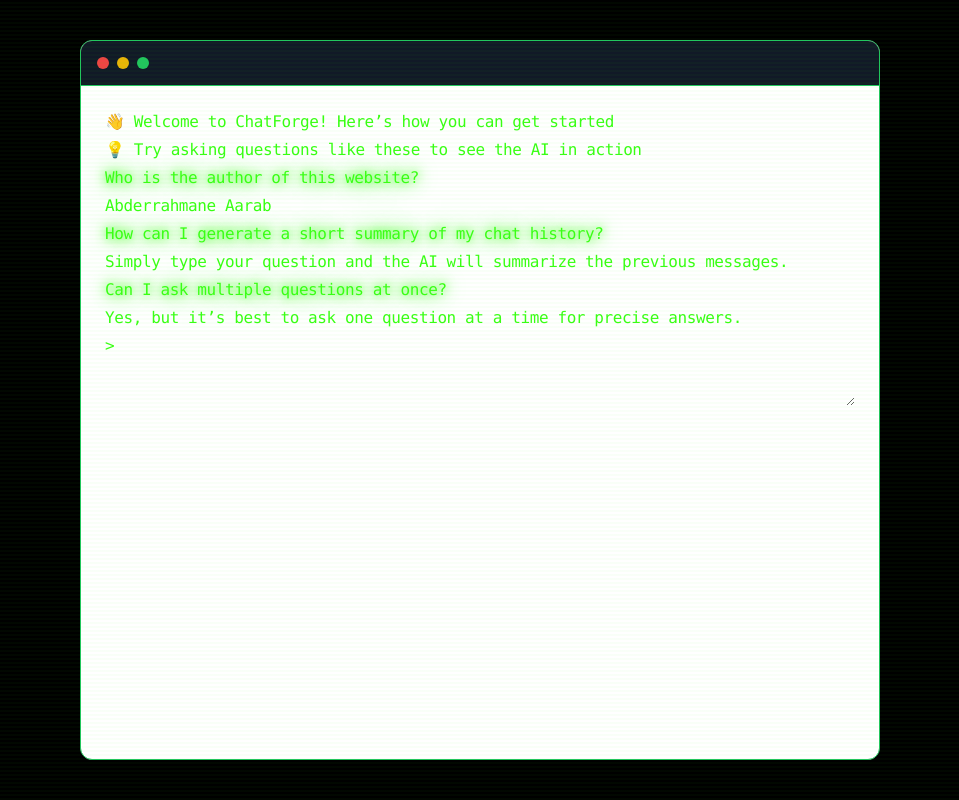
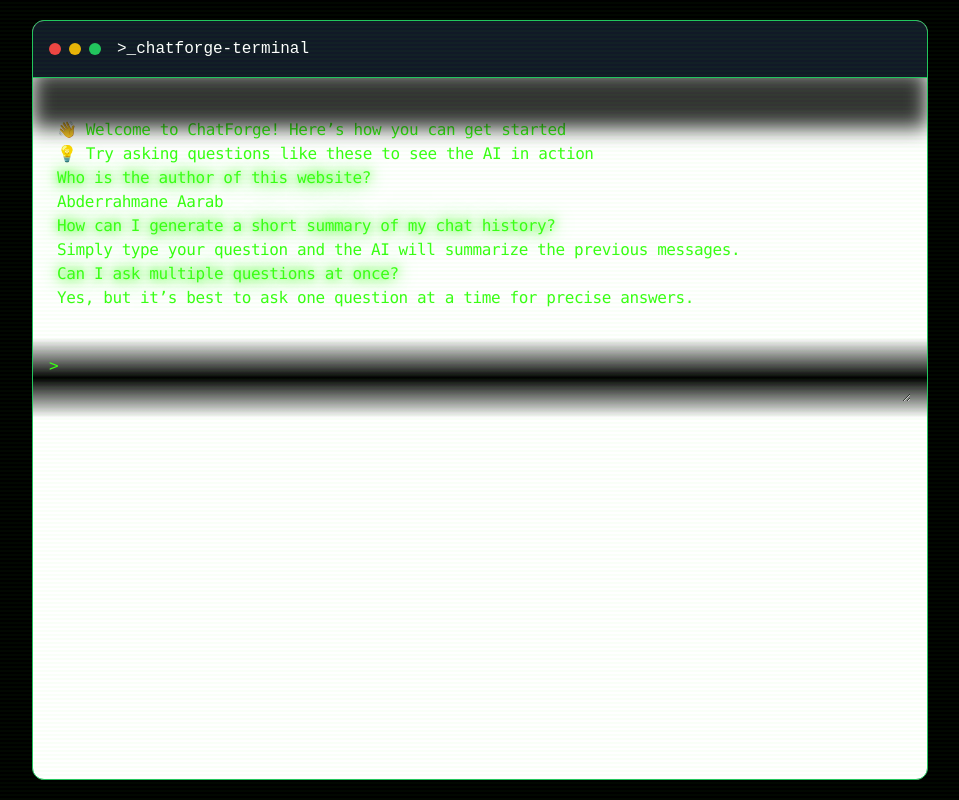
Before and after one commit to aarab-abderrahmane/ChatForge, a React (Vite) app in the folder frontend/: page / in a window 1280 px wide. Shown: the whole page, without its empty margins (160-1119 px from the left). Built offline with nearby package versions, Linux system fonts and the light colour scheme.

Commit message:
fix bugs and improve design

```diff
--- a/frontend/index.html
+++ b/frontend/index.html
@@ -4,7 +4,7 @@
     <meta charset="UTF-8" />
     <link rel="icon" type="image/svg+xml" href="/vite.svg" />
     <meta name="viewport" content="width=device-width, initial-scale=1.0" />
-    <title>package</title>
+    <title>ChatForge UI</title>
 
     <script src="https://cdn.tailwindcss.com"></script>
   </head>
--- a/frontend/src/App.jsx
+++ b/frontend/src/App.jsx
@@ -23,17 +23,17 @@
     ]},
 
     {
-      type:"qs",
+      type:"ch",
       question: "Who is the author of this website?",
       answer: "Abderrahmane Aarab"
     },
     {
-      type:"qs",
+      type:"ch",
       question: "How can I generate a short summary of my chat history?",
       answer: "Simply type your question and the AI will summarize the previous messages."
     },
     {
-      type:"qs",
+      type:"ch",
       question: "Can I ask multiple questions at once?",
       answer: "Yes, but it’s best to ask one question at a time for precise answers."
     },
@@ -46,7 +46,7 @@
 
 
   let historySummary = chats
-  .filter(c => c.type === "qs")
+  .filter(c => c.type === "ch")
   .slice(-50)  // last 10 messages
   .map(obj => `question: ${obj.question}, your answer: ${obj.answer}`)
   .join('\n');
@@ -66,7 +66,7 @@
       })
       const data = await response.json();
       setLoading(false)
-      setChats(prev=>prev.map(obj=>obj.type==="qs" && obj.id===id ? {...obj,answer:data.response} : obj ))
+      setChats(prev=>prev.map(obj=> obj.id===id ? {...obj,type:data.type==="res" ? "ch" : "error",answer:data.response} : obj ))
 
   }
 
@@ -76,7 +76,7 @@
         const newId = new Date()
         const query = e.target.value.trim()
 
-        setChats(prev=>[...prev,{type:"qs",id:newId,question:query}])
+        setChats(prev=>[...prev,{id:newId,question:query}])
 
 
         query.trim().length> 0 && askAI(query , newId)
--- a/frontend/src/components/ui/shadcn-io/terminal/index.jsx
+++ b/frontend/src/components/ui/shadcn-io/terminal/index.jsx
@@ -93,7 +93,7 @@
     } else {
       return [
         <AnimatedSpan key={`${index}-q`} className="neon-text" delay={0}>{obj.question}</AnimatedSpan>,
-        <AnimatedSpan key={`${index}-a`} delay={0}>{obj.answer}</AnimatedSpan>
+        <AnimatedSpan key={`${index}-a`} delay={0} className={`${obj.type==="error" ? "text-red-500" : ""}`} >{obj.answer}</AnimatedSpan>
       ];
     }
   });
@@ -117,26 +117,32 @@
   return (
     <div
       className={cn(
-        "z-0 flex flex-col  custom-scroll rounded-xl border border-green-500 bg-background h-[90vh] md:max-h-[500px] xl:max-h-[800px] w-[95vw] md:max-w-[800px]  overflow-hidden  ",
+        "z-0 flex flex-col  custom-scroll rounded-xl border border-green-500 bg-background h-[95vh] md:max-h-[600px] xl:max-h-[800px] w-[95vw] md:w-[70vw] md:max-w-[1000px]  overflow-hidden  ",
         className
       )}>
 
-      <div className="sticky  w-full flex flex-col gap-y-2 border-b border-green-500 bg-[#111927] p-4">
+      <div className="sticky drop-shadow-[0_50px_10px_rgba(0,0,0,0.8)]  w-full flex items-center gap-4 gap-y-2 border-b border-green-500 bg-[#111927] p-4">
         <div className="flex flex-row gap-x-2 ">
           <div className="h-2 w-2 md:w-3 md:h-3 rounded-full bg-red-500"></div>
           <div className="h-2 w-2 md:w-3 md:h-3 rounded-full bg-yellow-500"></div>
           <div className="h-2 w-2 md:w-3 md:h-3 rounded-full bg-green-500"></div>
         </div>
+        <div className="text-white">
+          {">_"}chatforge-terminal
+        </div>
       </div>
 
 
-      <pre className="p-4   h-full overflow-y-scroll">
-        <code className="grid gap-y-1   p-2 ">
+      <pre className="   h-full overflow-y-scroll">
+        <code className="grid gap-y-1    ">
+          <div className=" p-6 mt-4">
           {Content}
-          <div className="flex gap-2 items-center">
+
+          </div>
+          <div className="flex gap-2 items-center sticky bottom-0 p-4 bg-gradient-to-t from-black/100 via-black/100 to-black/70">
           {!loading && (
             <>
-            <span className="inline-block  h-full">{">"}</span> <textarea rows={3}  onKeyDown={handlekeyDown} autoFocus  value={query} onChange={(e)=>setQuery(e.target.value)}   className=" outline-none border-none w-full"></textarea>
+            <span className="inline-block  h-full">{">"}</span> <textarea   onKeyDown={handlekeyDown} autoFocus  value={query} onChange={(e)=>setQuery(e.target.value)}   className=" outline-none border-none w-full"></textarea>
             </>
           )}
 
```
Also changed, not shown: 2 other files (tests, documents, lock files or other folders).
